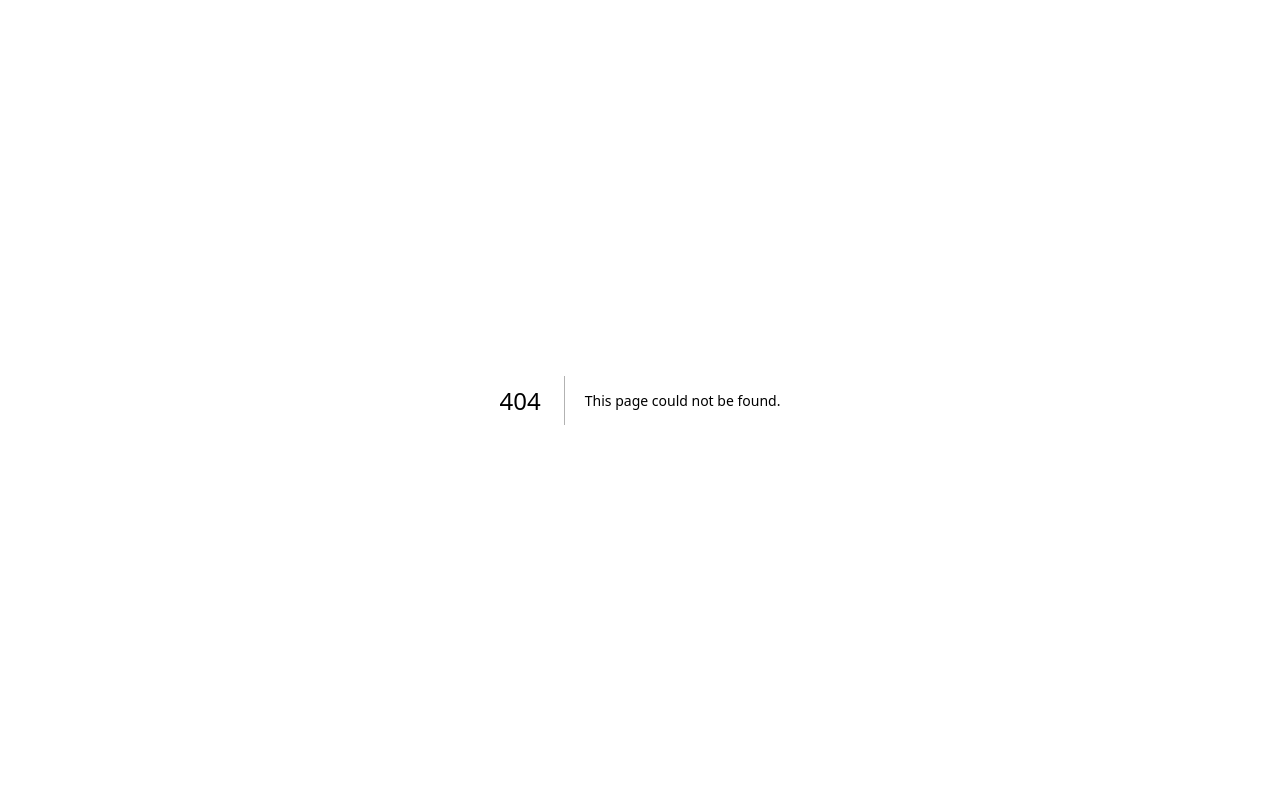
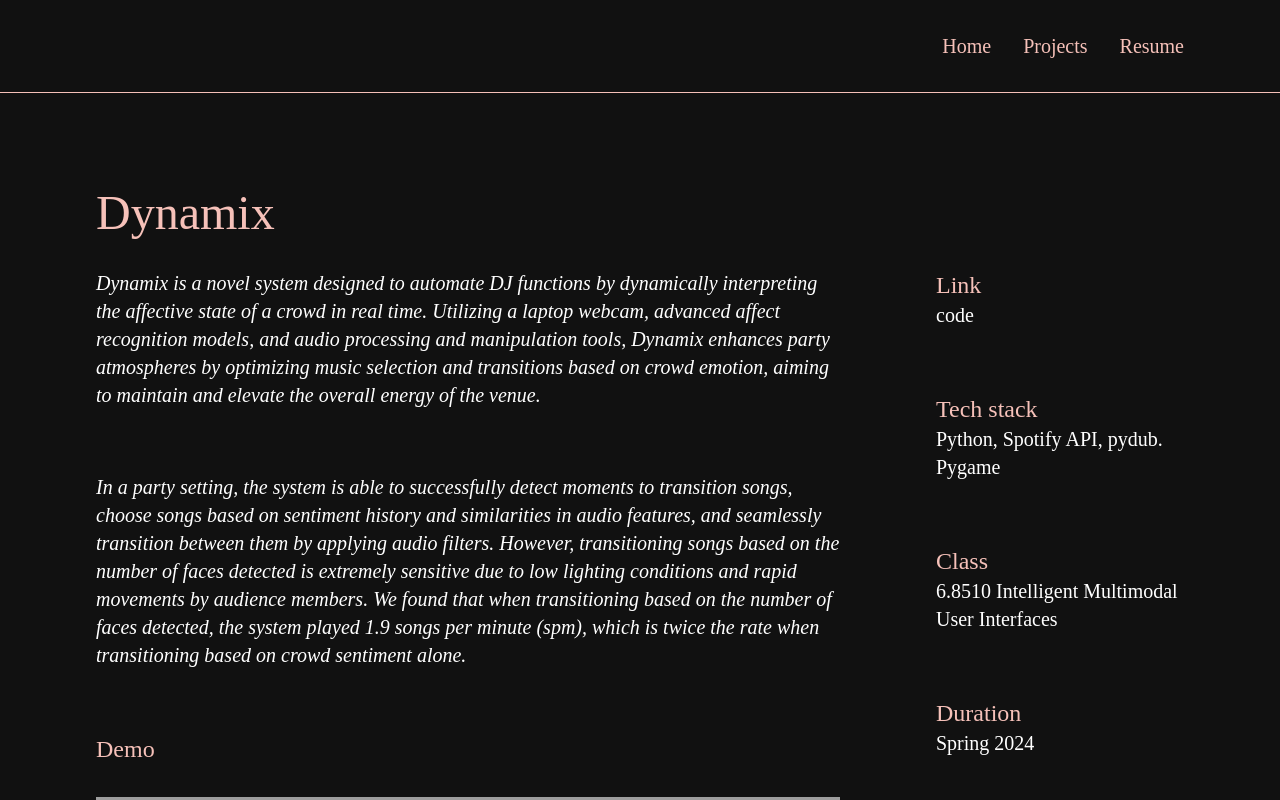
Before and after one commit to kelflyang/kellyfang, a Next.js app: page /projects/dynamix in a window 1280 px wide. Before the commit this address had no page. Shown: the top 800 px of the page. Built offline with nearby package versions, Linux system fonts and the light colour scheme; grey boxes are pictures that could not be loaded.

Commit message:
added dynamix to projects

```diff
--- /dev/null
+++ b/pages/projects/dynamix.js
@@ -0,0 +1,101 @@
+import Link from "next/link";
+
+import Navigation from "../../components/Navigation";
+import ProjectLayout from "../../components/ProjectLayout";
+
+import React from "react";
+import Scrollspy from "react-scrollspy";
+
+export default function Home() {
+  return (
+    <main>
+      <Navigation />
+      <div className="h-min-screen p-24 flex flex-col gap-8">
+        <p className="text-5xl">Dynamix</p>
+
+        <div className="flex lg:flex-row gap-24">
+          <div className="w-3/4 flex flex-col gap-16">
+            <p className="text-xl italic text-white">
+              Dynamix is a novel system designed to automate DJ functions by
+              dynamically interpreting the affective state of a crowd in real
+              time. Utilizing a laptop webcam, advanced affect recognition
+              models, and audio processing and manipulation tools, Dynamix
+              enhances party atmospheres by optimizing music selection and
+              transitions based on crowd emotion, aiming to maintain and elevate
+              the overall energy of the venue.
+            </p>{" "}
+            <p className="text-xl italic text-white">
+              In a party setting, the system is able to successfully detect
+              moments to transition songs, choose songs based on sentiment
+              history and similarities in audio features, and seamlessly
+              transition between them by applying audio filters. However,
+              transitioning songs based on the number of faces detected is
+              extremely sensitive due to low lighting conditions and rapid
+              movements by audience members. We found that when transitioning
+              based on the number of faces detected, the system played 1.9 songs
+              per minute (spm), which is twice the rate when transitioning based
+              on crowd sentiment alone.
+            </p>
+            {/* <p className="text-xl text-white">
+              As the technical lead of my group, I programmed the entire web
+              application. Informed by meetings with community members and
+              critiques from instructors, we iterated over the design of the
+              application and its features and functionalities several times.
+            </p> */}
+            <div className="flex flex-col gap-8">
+              <p className="text-2xl">Demo</p>
+
+              <iframe
+                width="100%"
+                height="600px"
+                src="https://www.youtube.com/embed/uTX7Y23oqZ4"
+                frameborder="0"
+                allow="accelerometer; autoplay; clipboard-write; encrypted-media; gyroscope; picture-in-picture"
+                allowfullscreen
+              ></iframe>
+            </div>
+            <div className="flex flex-col gap-8">
+              <p className="text-2xl">Final Report</p>
+              <iframe
+                src="https://drive.google.com/file/d/1tpgSdjhDpIFBdPxUceMGB5uCu6p4VN0g/preview"
+                width="100%"
+                height="900px"
+              ></iframe>
+            </div>
+          </div>
+
+          <div className="w-1/4 flex-col flex gap-16">
+            <div>
+              <p className="text-2xl">Link</p>
+              <Link
+                href="https://github.com/liamkronman/dynamix/"
+                target="_blank"
+                rel="noopener noreferrer"
+                className="text-xl text-white"
+              >
+                code
+              </Link>
+            </div>
+            <div>
+              <p className="text-2xl">Tech stack</p>
+              <p className="text-xl text-white">
+                Python, Spotify API, pydub. Pygame
+              </p>
+            </div>
+            <div>
+              <p className="text-2xl">Class</p>
+              <p className="text-xl text-white">
+                6.8510 Intelligent Multimodal User Interfaces
+              </p>
+            </div>
+
+            <div>
+              <p className="text-2xl">Duration</p>
+              <p className="text-xl text-white">Spring 2024</p>
+            </div>
+          </div>
+        </div>
+      </div>
+    </main>
+  );
+}
--- a/pages/projects/index.js
+++ b/pages/projects/index.js
@@ -6,14 +6,15 @@ import React from "react";
 const projectIds = [
   "se",
   "lha",
+  "easy311",
+  "gpTea",
+  "dynamix",
   "fs",
-  "easy311",
+  "maven",
   "ssc",
   "trailMix",
-  "maven",
   "bike",
   "thumb",
-  "gpTea",
 ];
 
 export default function Projects() {
--- a/projects/projectInfo.json
+++ b/projects/projectInfo.json
@@ -38,5 +38,9 @@
   "gpTea": {
     "title": "gpTea",
     "year": 2024
+  },
+  "dynamix": {
+    "title": "dynamix",
+    "year": 2024
   }
 }
```
Also changed, not shown: public/images/projects/dynamix.gif (added).
